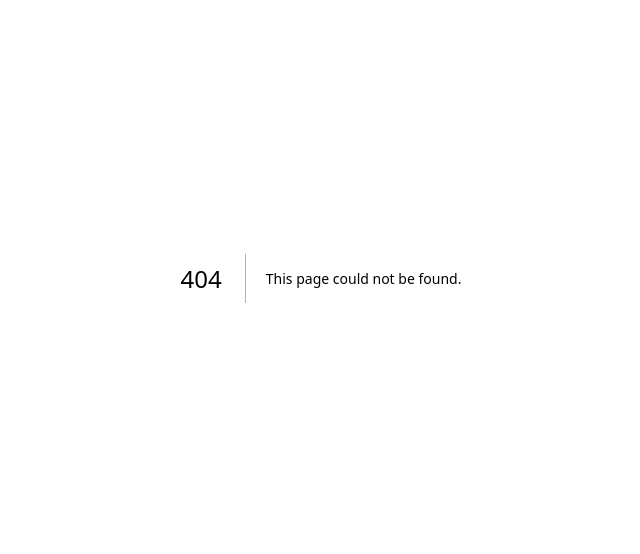
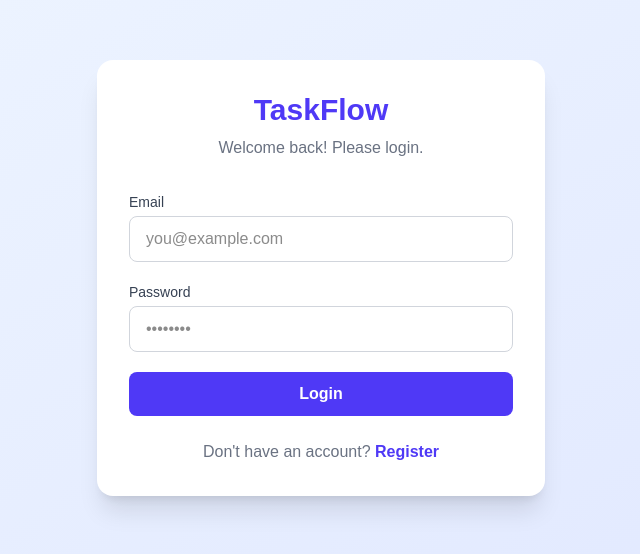
Before and after one commit to nidhi01bhagat/Task-management-system, a Next.js app in the folder frontend/: page /login in a window 1280 px wide. Before the commit this address had no page. Shown: the part 122-676 px from the top of the page, without its empty margins (319-959 px from the left). Built offline with nearby package versions, Linux system fonts and the light colour scheme.

Commit message:
feat: add login page with JWT authentication and toast notifications

```diff
--- /dev/null
+++ b/frontend/app/login/page.tsx
@@ -0,0 +1,78 @@
+"use client"
+import { useState } from "react"
+import { useRouter } from "next/navigation"
+import Link from "next/link"
+import api from "@/lib/api"
+import toast, { Toaster } from "react-hot-toast"
+
+export default function LoginPage() {
+  const router = useRouter()
+  const [form, setForm] = useState({ email: "", password: "" })
+  const [loading, setLoading] = useState(false)
+
+  const handleSubmit = async (e: React.FormEvent) => {
+    e.preventDefault()
+    setLoading(true)
+    try {
+      const res = await api.post("/auth/login", form)
+      localStorage.setItem("accessToken", res.data.accessToken)
+      localStorage.setItem("refreshToken", res.data.refreshToken)
+      localStorage.setItem("user", JSON.stringify(res.data.user))
+      toast.success("Login successful!")
+      setTimeout(() => router.push("/dashboard"), 1000)
+    } catch (err: any) {
+      toast.error(err.response?.data?.message || "Login failed")
+    } finally {
+      setLoading(false)
+    }
+  }
+
+  return (
+    <div className="min-h-screen bg-gradient-to-br from-blue-50 to-indigo-100 flex items-center justify-center p-4">
+      <Toaster position="top-right" />
+      <div className="bg-white rounded-2xl shadow-xl p-8 w-full max-w-md">
+        <div className="text-center mb-8">
+          <h1 className="text-3xl font-bold text-indigo-600">TaskFlow</h1>
+          <p className="text-gray-500 mt-2">Welcome back! Please login.</p>
+        </div>
+        <form onSubmit={handleSubmit} className="space-y-5">
+          <div>
+            <label className="block text-sm font-medium text-gray-700 mb-1">Email</label>
+            <input
+              type="email"
+              required
+              value={form.email}
+              onChange={(e) => setForm({ ...form, email: e.target.value })}
+              className="w-full border border-gray-300 rounded-lg px-4 py-2.5 focus:outline-none focus:ring-2 focus:ring-indigo-500"
+              placeholder="you@example.com"
+            />
+          </div>
+          <div>
+            <label className="block text-sm font-medium text-gray-700 mb-1">Password</label>
+            <input
+              type="password"
+              required
+              value={form.password}
+              onChange={(e) => setForm({ ...form, password: e.target.value })}
+              className="w-full border border-gray-300 rounded-lg px-4 py-2.5 focus:outline-none focus:ring-2 focus:ring-indigo-500"
+              placeholder="••••••••"
+            />
+          </div>
+          <button
+            type="submit"
+            disabled={loading}
+            className="w-full bg-indigo-600 text-white py-2.5 rounded-lg font-semibold hover:bg-indigo-700 transition disabled:opacity-50"
+          >
+            {loading ? "Logging in..." : "Login"}
+          </button>
+        </form>
+        <p className="text-center text-gray-500 mt-6">
+          Don't have an account?{" "}
+          <Link href="/register" className="text-indigo-600 font-semibold hover:underline">
+            Register
+          </Link>
+        </p>
+      </div>
+    </div>
+  )
+}
```
